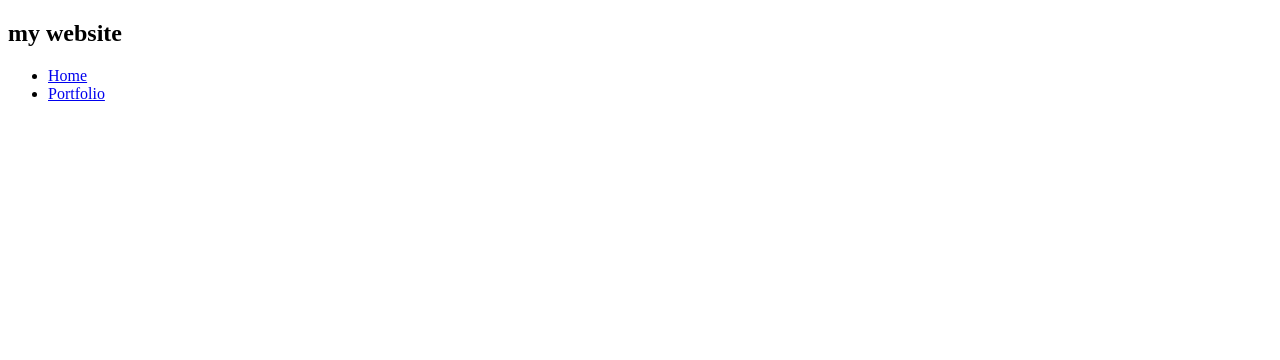
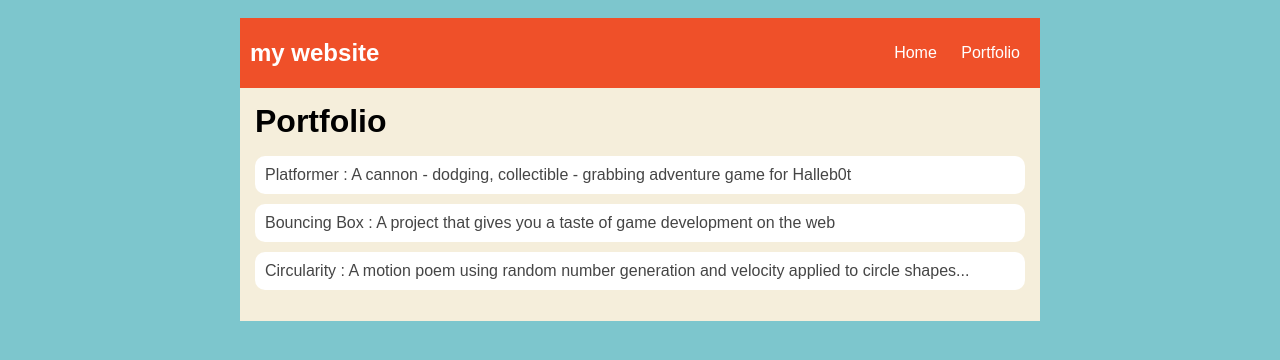
Before and after one commit to larenzeg/larenzeg, a plain HTML site: page portfolio.html in a window 1280 px wide. Drawn offline with Linux system fonts and the light colour scheme.

Commit message:
add portfolio.html file

```diff
--- a/portfolio.html
+++ b/portfolio.html
@@ -3,6 +3,90 @@
 
 <head>
     <title>something</title>
+    <style type="text/css">
+        body {
+            background: rgb(125, 198, 205);
+            color: rgb(45, 45, 45);
+            padding: 10px;
+            font-family: arial;
+        }
+
+        header {
+            font-size: 1.5em;
+            font-weight: bold;
+        }
+
+        #all-contents {
+            max-width: 800px;
+            margin: auto;
+        }
+
+        /* navigation menu */
+        nav {
+            background: rgb(239, 80, 41);
+            margin: 0 auto;
+            display: flex;
+            padding: 10px;
+        }
+
+        h1 {
+            display: flex;
+            align-items: center;
+            color: rgb(255, 255, 255);
+            flex: 1;
+            margin: 0;
+        }
+
+        #nav-ul {
+            list-style-image: none;
+        }
+
+        .nav-li {
+            display: inline-block;
+            padding: 0 10px;
+        }
+
+        .nav-a {
+            text-decoration: none;
+            color: #fff;
+        }
+
+        /* main container area beneath menu */
+        main {
+            background: rgb(245, 238, 219);
+            display: flex;
+        }
+
+        .content {
+            flex: 1;
+            padding: 15px;
+        }
+                 /* portfolio styles */
+                 .content h1 {
+             color: black;
+         }
+
+         #portfolio {
+             list-style-type: none;
+             padding-left: 0;
+         }
+
+         #portfolio li {
+             background: #fff;
+             padding: 10px;
+             border-radius: 10px;
+             margin-bottom: 10px;
+         }
+
+         #portfolio li:hover {
+             background: #eee;
+         }
+
+         #portfolio a {
+             text-decoration: none;
+             color: #454545;
+         }
+    </style>
 </head>
 
 <body>
@@ -20,7 +104,17 @@
         </nav>
         <main>
             <div class="content">
+                <h1>Portfolio</h1>
+                <ul id="portfolio">
 
+                    <li><a href="projects/platformer/">Platformer : A cannon - dodging, collectible - grabbing adventure
+                            game for Halleb0t</a></li>
+                    <li><a href="projects/bouncing-box/">Bouncing Box : A project that gives you a taste of game
+                            development
+                            on the web </a></li>
+                    <li><a href="projects/circularity/">Circularity : A motion poem using random number generation and
+                            velocity applied to circle shapes...</a></li>
+                </ul>
             </div>
         </main>
     </div>
```
